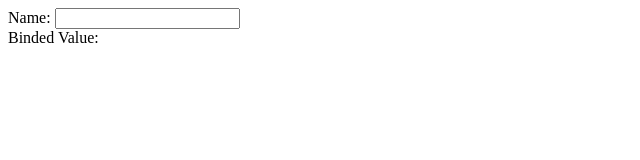
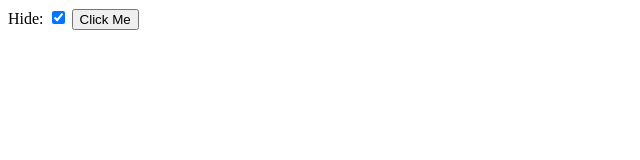
Before and after one commit to geoyogesh/ndbc-webapp, a plain HTML site: page Experiments/SPA/index.html in a window 1280 px wide. Shown: the whole page, without its empty margins (0-640 px from the left). Drawn offline with Linux system fonts and the light colour scheme.

Commit message:
added examples

```diff
--- a/Experiments/SPA/index.html
+++ b/Experiments/SPA/index.html
@@ -3,11 +3,19 @@
 <head>
     <title>NDBC WebApp</title>
 </head>
-<body>
-    Name: <input type="text" ng-model="name" />
+<body ng-init="name='james';isHidden=true">
+    <div ng-hide="isHidden">
+    Name: <input type="text" ng-model="name"/>
     <br/>
     Binded Value: {{ name }}
-
+    <br />
+    <span ng-bind="name"></span>
+    <br/>
+    {{ 1 + 1 }}
+    <br/>
+        </div>
+    Hide: <input type="checkbox" ng-model="isHidden" />
+    <button ng-click="name='Yogesh'">Click Me</button>
     <script src="script/angular.min.js" type="text/javascript" ></script>
 </body>
 </html>
```
